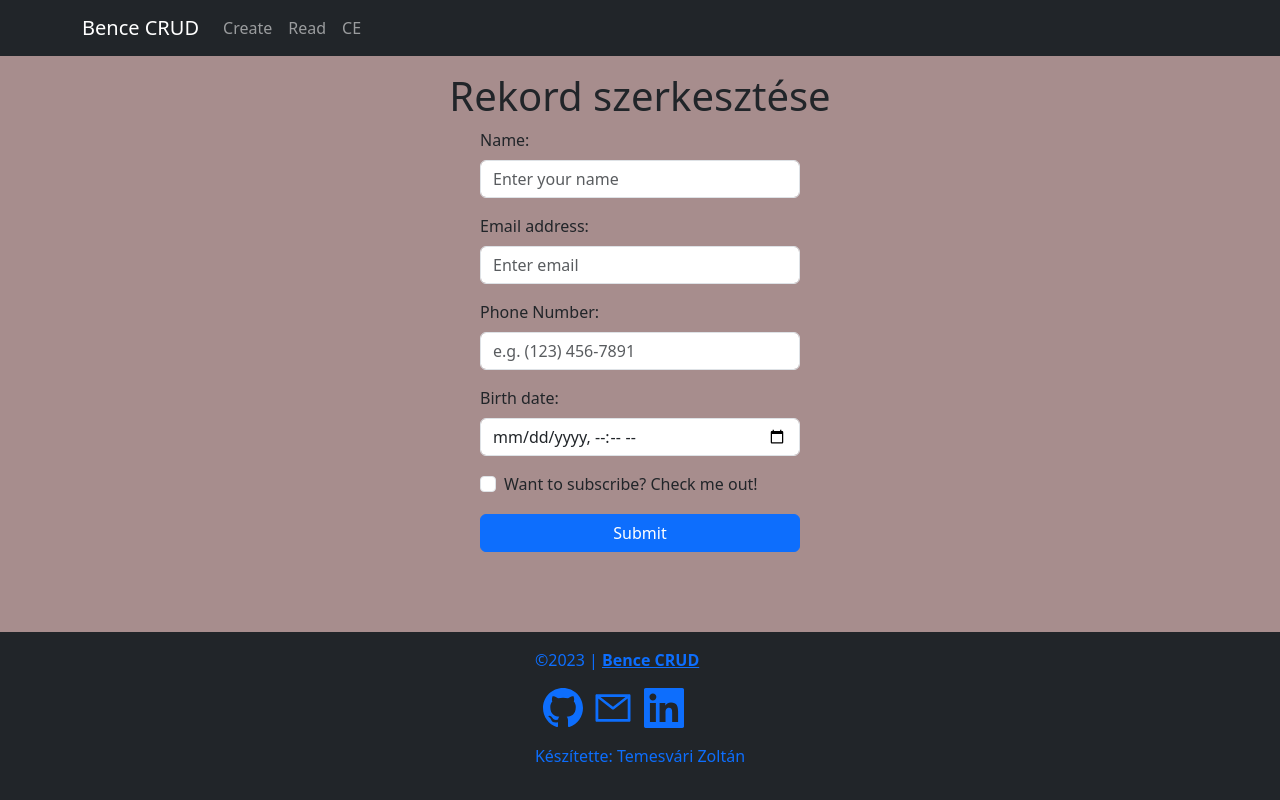
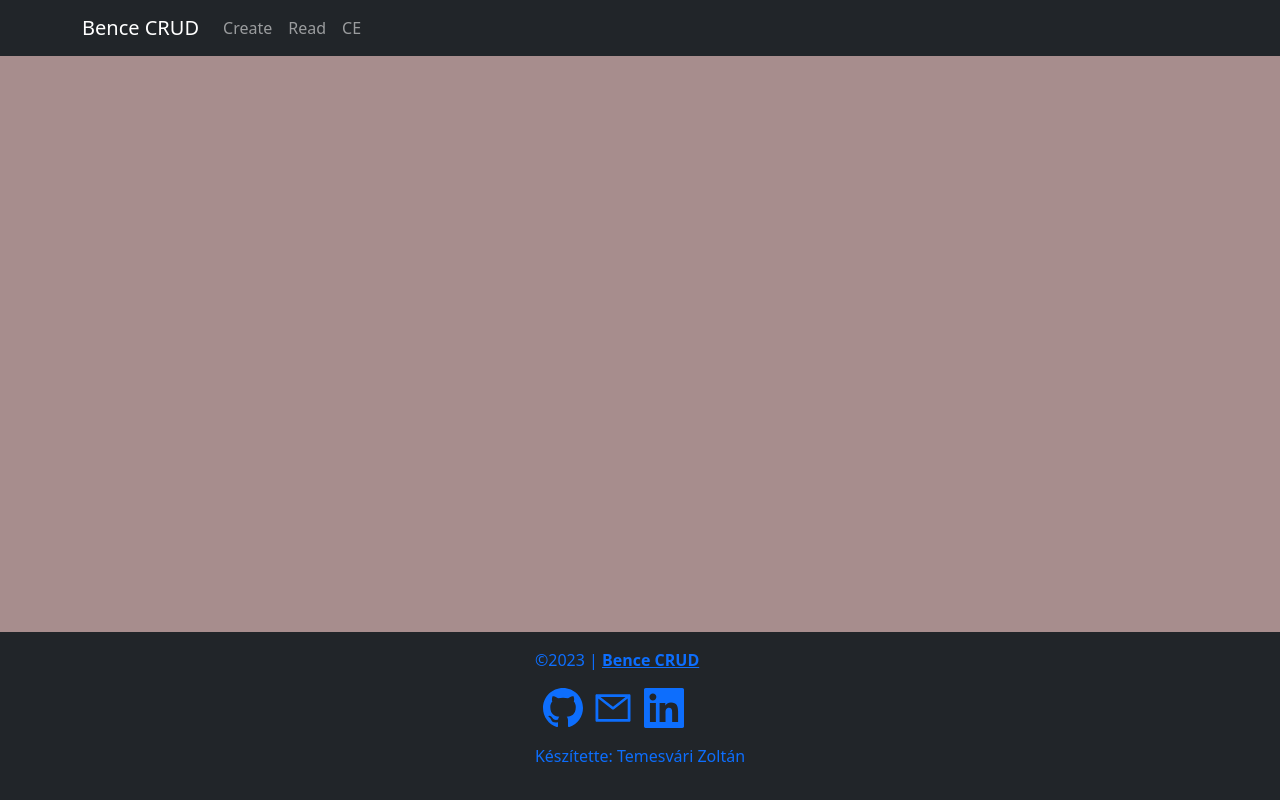
Before and after one commit to temeszoli/bence-crud, a React (Vite) app: page /update in a window 1280 px wide. Built offline with nearby package versions, Linux system fonts and the light colour scheme; the HTML template or start-up script is replaced by a standard one.

Commit message:
Minden funkció működik, törlés után pár sec a re-renderelés

```diff
--- a/src/App.jsx
+++ b/src/App.jsx
@@ -16,7 +16,7 @@ function App() {
         <Route  path='/' element={<HomeComponent />}/>
         <Route  path='/read' element={<ReadComponent />}/>
         <Route  path='/create' element={<CreateComponent />}/>
-        <Route  path='/update' element={<UpdateComponent />}/>
+        <Route  path='/update/:id' element={<UpdateComponent />}/>
       </Routes>
       <Footer />
     </div>
--- a/src/components/CreateComponent.jsx
+++ b/src/components/CreateComponent.jsx
@@ -36,30 +36,30 @@ export default function CreateComponent({lastID}){
     }
 
     return(
-        <div id='createComponent'>
-        <h1 className='d-flex justify-content-center mt-3'>Új rekord</h1>
-        <Form className='mx-auto mb-5 d-flex flex-column w-25 justify-content-center' onSubmit={onCreate}>
+        <div className='bg-dark text-white d-flex flex-column' id='forms-container'>
+        <h1 className='d-flex justify-content-center mt-3 p-2'>Új rekord</h1>
+        <Form className='mx-auto mb-5 d-flex flex-column w-75 justify-content-center' onSubmit={onCreate}>
         <Form.Group className="mb-3" controlId="formBasicText">
-          <Form.Label>Name:</Form.Label>
-          <Form.Control name='name' type="text" placeholder="Enter your name" />
+          <Form.Label>Név:</Form.Label>
+          <Form.Control name='name' type="text" placeholder="Itt add meg a neved!" />
         </Form.Group>
         <Form.Group className="mb-3" controlId="formBasicEmail">
-          <Form.Label>Email address:</Form.Label>
-          <Form.Control name='email' type="email" placeholder="Enter email" />
+          <Form.Label>Email cím:</Form.Label>
+          <Form.Control name='email' type="email" placeholder="Itt pedig az email címed!" />
         </Form.Group>
         <Form.Group className="mb-3" controlId="formBasicPhoneNumber">
-          <Form.Label>Phone Number:</Form.Label>
-          <Form.Control name='phone' type="tel" pattern="([0-9]{3}) [0-9]{3}-[0-9]{4}" required placeholder="e.g. (123) 456-7891" />
+          <Form.Label>Telefonszám:</Form.Label>
+          <Form.Control name='phone' type="tel" pattern="([0-9]{3}) [0-9]{3}-[0-9]{4}" required placeholder="pl. (123) 456-7891" />
         </Form.Group>
         <Form.Group className="mb-3" controlId="formBasicBirthDate">
-          <Form.Label>Birth date:</Form.Label>
+          <Form.Label>Születési dátum:</Form.Label>
           <Form.Control name='birth_date' type="datetime-local" />
         </Form.Group>
         <Form.Group className="mb-3" controlId="formBasicCheckbox">
-          <Form.Check name='subscribed' type="checkbox" label="Want to subscribe? Check me out!" />
+          <Form.Check name='subscribed' type="checkbox" label="Iratkozz fel egy kattintással!" />
         </Form.Group>
         <Button variant="primary" type="submit">
-          Submit
+          Létrehozás
         </Button>
         </Form>
         </div>
--- a/src/components/ListItem.jsx
+++ b/src/components/ListItem.jsx
@@ -3,7 +3,7 @@
 import { Button } from "react-bootstrap";
 import { useNavigate } from "react-router-dom";
 
-export default function ListItem({tableData}){
+export default function ListItem({tableData, refreshData }){
     const navigate = useNavigate();
 
     async function handleClickDel(number){
@@ -11,26 +11,25 @@ export default function ListItem({tableData}){
         await fetch(url, {
             method: 'DELETE'
           });
+          refreshData();
     }
 
     function handleUpdateClick(item) {
-        //HELP ME
+        navigate(`/update/${item.id}`)
     }
 
     return(
             <tbody>
             {tableData.map(item => <tr key={item.id}>
-                <td>{item.id}</td>
-                <td>{item.name}</td>
-                <td>{item.email}</td>
-                <td>{item.phone}</td>
-                <td>{item.birth_date}</td>
-                <td>{item.subscribed?'igen':'nem'}</td>
-                <td><Button variant="primary">Update</Button></td>
+                <td className="p-2">{item.id}</td>
+                <td className="p-2">{item.name}</td>
+                <td className="p-2">{item.email}</td>
+                <td className="p-2">{item.phone}</td>
+                <td className="p-2">{item.birth_date}</td>
+                <td className="p-2">{item.subscribed?'igen':'nem'}</td>
+                <td><Button onClick={() => handleUpdateClick(item)} variant="primary">Szerkesztés</Button></td>
                 <td><Button variant="danger" onClick={() => handleClickDel(item.id)}>X</Button></td>
                 </tr>)}
             </tbody>
     );
-
-
 }
--- a/src/components/ReadComponent.jsx
+++ b/src/components/ReadComponent.jsx
@@ -19,12 +19,15 @@ export default function ReadComponent(){
         var peopleObj = await response.json();
         setPeopleData(peopleObj);
         setLastID(peopleObj[peopleObj.length-1].id);
+        <CreateComponent lastID={lastID} data={peopleData}/>;
     }
 
-    <CreateComponent lastID={lastID} data={peopleData}/>
+    const refreshData = async () => {
+        await fetchdata();
+    };
 
     return(
-        <div>
+        <div className="mx-5">
             <Table className="table-dark mt-3" responsive>
                 <thead>
                     <tr>
@@ -38,7 +41,7 @@ export default function ReadComponent(){
                         <th>Törlés</th>
                     </tr>
                 </thead>
-                <ListItem tableData={peopleData} lastID={lastID}/>
+                <ListItem tableData={peopleData} lastID={lastID} refreshData={refreshData}/>
             </Table>
         </div>
     );
--- a/src/components/UpdateComponent.jsx
+++ b/src/components/UpdateComponent.jsx
@@ -1,14 +1,33 @@
 /* eslint-disable react/prop-types */
+import { useEffect, useState } from 'react';
 import Button from 'react-bootstrap/Button';
 import Form from 'react-bootstrap/Form';
-import { useNavigate } from 'react-router-dom';
+import { useNavigate, useParams } from 'react-router-dom';
 
 export default function UpdateComponent(){
-    var body = {};
-    const navigate = useNavigate();
+  var body = {};
+  const navigate = useNavigate();
+  const params = useParams();
+
+  const [name, setName] = useState('');
+
+  useEffect(()=>{
+    async function fetchData(){
+      const url = import.meta.env.VITE_BASE_URL;
+      var response = await fetch(url);
+      var responseData = await response.json();
+
+      for (let i = 0; i < responseData.length; i++) {
+        if (responseData[i].id == params.id) {
+          setName(responseData[i].name);
+        }
+      }
+    }
+    fetchData();
+  },[params.id]);
 
     async function fetchPut(){
-        const url = import.meta.env.VITE_BASE_URL+'/hogy szerzem meg ide az id-t';
+        const url = import.meta.env.VITE_BASE_URL+'/'+params.id;
         await fetch(url, {
             method: 'PUT',
             body: body,
@@ -20,39 +39,45 @@ export default function UpdateComponent(){
 
     function onUpdate(event){
         event.preventDefault();
-
-        //fetchPut();
-        //navigate('/read');
+        body = JSON.stringify({
+          id: params.id,
+          name: event.target.elements.name.value,
+          email: event.target.elements.email.value,
+          phone: event.target.elements.phone.value,
+          birth_date: event.target.elements.birth_date.value,
+          subscribed: event.target.elements[4].checked?true:false,
+        });
+        fetchPut();
+        navigate('/read');
     }
 
-
     return(
-        <>
-        <h1 className='d-flex justify-content-center mt-3'>Rekord szerkesztése</h1>
-        <Form className='mx-auto mb-5 d-flex flex-column w-25 justify-content-center' onSubmit={onUpdate}>
+        <div className='bg-dark text-white d-flex flex-column' id='forms-container'>
+        <h2 className='mt-3 text-center'>{name} adatainak szerkesztése</h2>
+        <Form className='mx-auto mb-5 d-flex flex-column w-75 justify-content-center' onSubmit={onUpdate}>
         <Form.Group className="mb-3" controlId="formBasicText">
-          <Form.Label>Name:</Form.Label>
-          <Form.Control name='name' type="text" placeholder="Enter your name" />
+          <Form.Label>Név:</Form.Label>
+          <Form.Control name='name' type="text" placeholder="Itt add meg a neved!" />
         </Form.Group>
         <Form.Group className="mb-3" controlId="formBasicEmail">
-          <Form.Label>Email address:</Form.Label>
-          <Form.Control name='email' type="email" placeholder="Enter email" />
+          <Form.Label>Email cím:</Form.Label>
+          <Form.Control name='email' type="email" placeholder="Itt pedig az email címed!" />
         </Form.Group>
         <Form.Group className="mb-3" controlId="formBasicPhoneNumber">
-          <Form.Label>Phone Number:</Form.Label>
-          <Form.Control name='phone' type="tel" pattern="([0-9]{3}) [0-9]{3}-[0-9]{4}" required placeholder="e.g. (123) 456-7891" />
+          <Form.Label>Telefonszám:</Form.Label>
+          <Form.Control name='phone' type="tel" pattern="([0-9]{3}) [0-9]{3}-[0-9]{4}" required placeholder="pl. (123) 456-7891" />
         </Form.Group>
         <Form.Group className="mb-3" controlId="formBasicBirthDate">
-          <Form.Label>Birth date:</Form.Label>
+          <Form.Label>Születési dátum:</Form.Label>
           <Form.Control name='birth_date' type="datetime-local" />
         </Form.Group>
         <Form.Group className="mb-3" controlId="formBasicCheckbox">
-          <Form.Check name='subscribed' type="checkbox" label="Want to subscribe? Check me out!" />
+          <Form.Check name='subscribed' type="checkbox" label="Iratkozz fel egy kattintással!" />
         </Form.Group>
         <Button variant="primary" type="submit">
-          Submit
+          Változtatások mentése
         </Button>
         </Form>
-        </>
+        </div>
     );
 }
--- a/src/input.scss
+++ b/src/input.scss
@@ -1,12 +1,22 @@
 @import "./node_modules/bootstrap/scss/bootstrap";
+
+$vertical-margin: 3em;
+$horizontal-margin: 30%;
 
 body {
     min-height: 100vh;
-}
 
     .app{
         background-color: #a78d8d;
         display: flex;
         flex-direction: column;
         min-height: 100vh;
+
+        #forms-container{
+            margin-top: $vertical-margin;
+            margin-bottom: $vertical-margin;
+            margin-left: $horizontal-margin;
+            margin-right: $horizontal-margin
         }
+    }
+}
```
Lines whose indentation alone changed are shown as unchanged.
